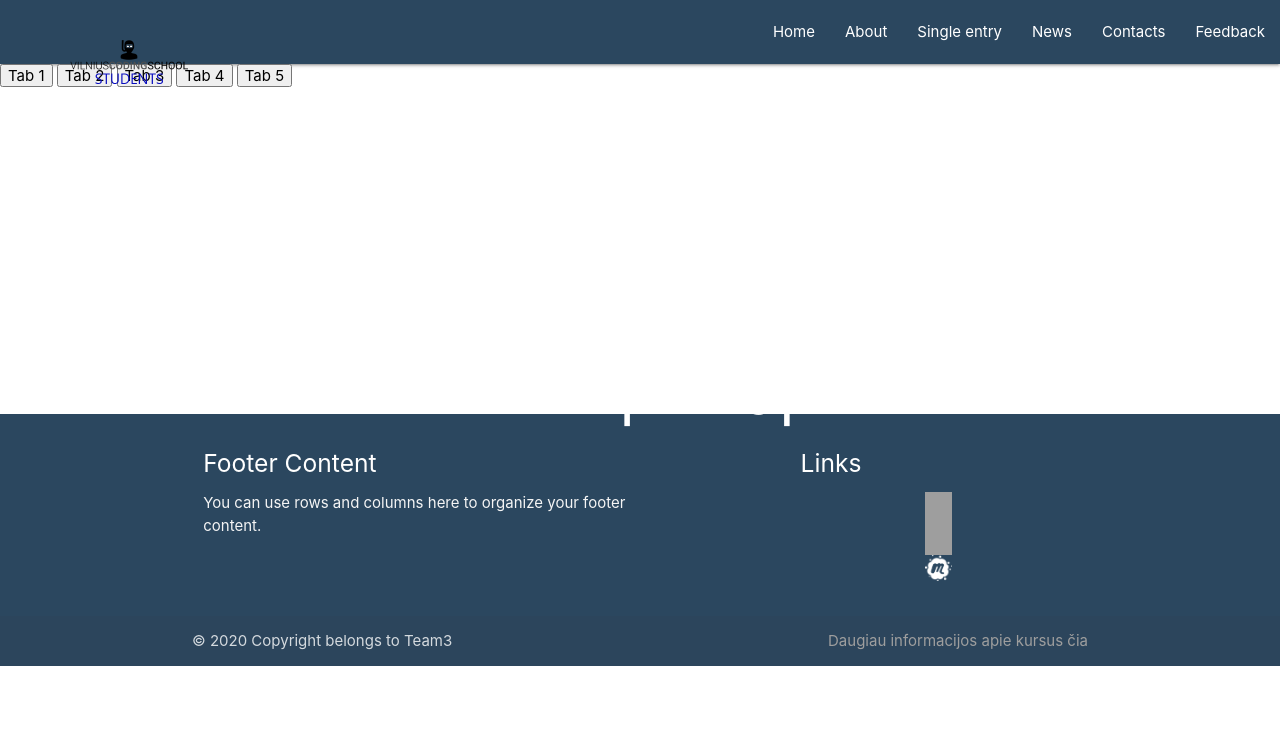
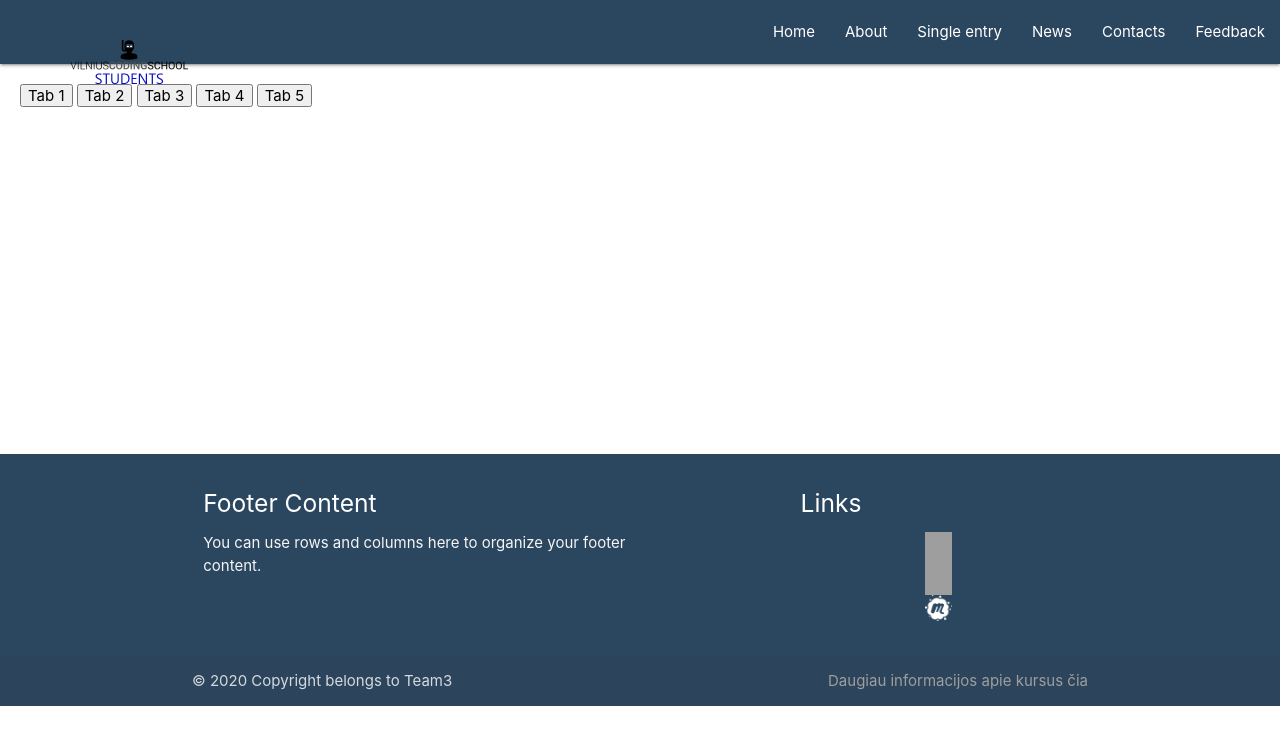
Before and after one commit to Arturasrom/grupe3, a PHP site: page /about.php in a window 1280 px wide. Shown: the top 745 px of the page. Run offline with PHP 8.4, Linux system fonts and the light colour scheme; grey boxes are pictures that could not be loaded.

Commit message:
bandymai istaisyti klaidas

```diff
--- a/about.php
+++ b/about.php
@@ -3,7 +3,8 @@
 
 
 <h1>About puslapis</h1>
-
+<link rel="stylesheet" type="text/css" href="styles/style.css">
+<div style="padding: 20px">
     <div class="tabContainer">
         <div class="buttomContainer">
             <button onclick="showPanel(0,'#C0C0C0')">Tab 1</button>
@@ -42,6 +43,6 @@
             doloremque magnam. Perspiciatis quas id expedita voluptate! Atque.
         </div>
     </div>
-
-
+</div>
+<script src="scripts/script.js"></script>
 <?php include "footer.php" ?>
```
Lines whose indentation alone changed are shown as unchanged.
